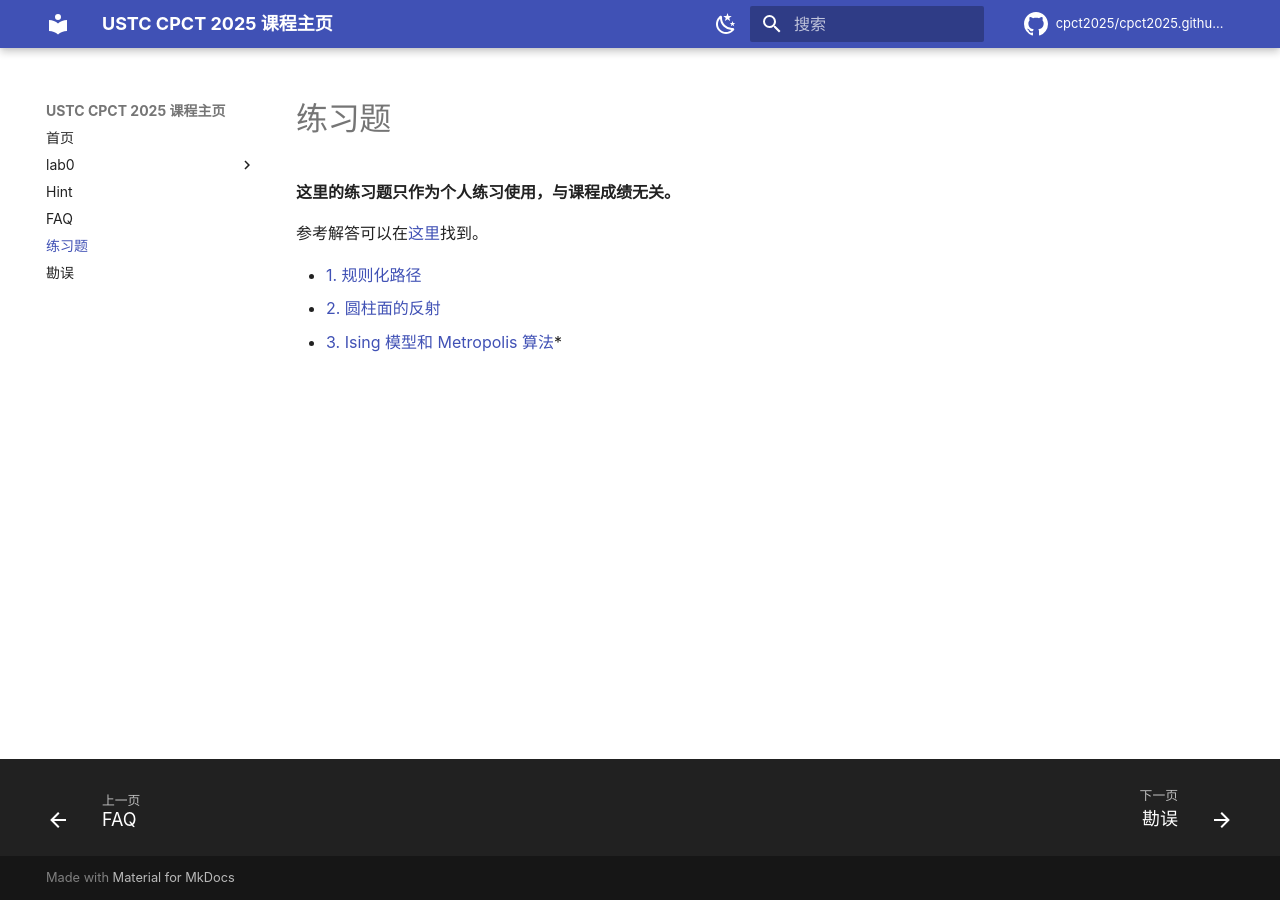
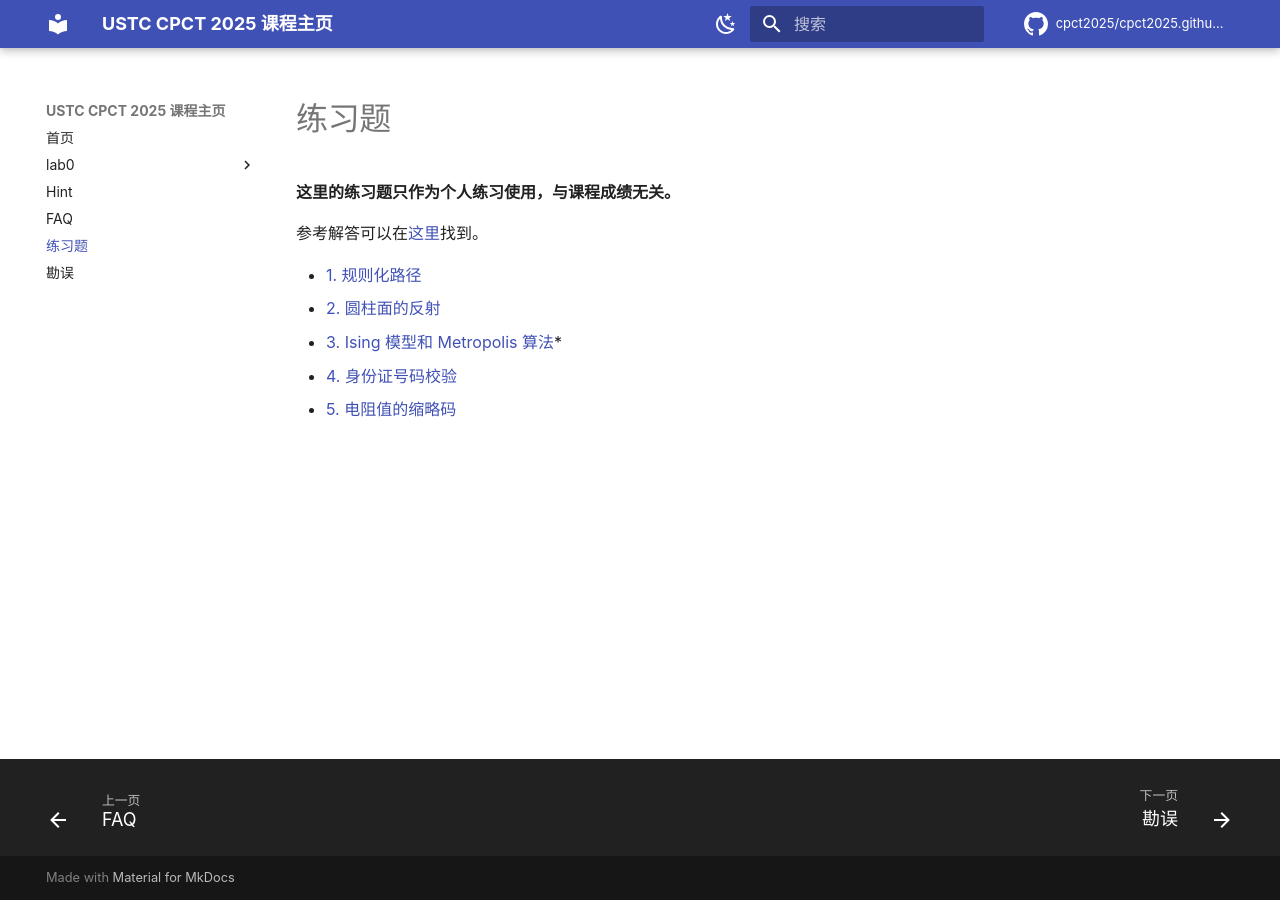
Before and after one commit to cpct2025/cpct2025.github.io, an MkDocs documentation site: the page built from docs/exercise/exercise.md, in a window 1280 px wide. Built offline with MkDocs 1.6.1 and Material for MkDocs 9.7.7, drawn with Linux system fonts in a browser that asks for light colours; comment, search, counter and statistics services are not loaded.

Commit message:
Add new exercises to the exercise list

```diff
--- a/docs/exercise/exercise.md
+++ b/docs/exercise/exercise.md
@@ -7,3 +7,5 @@
 - [1. 规则化路径](1.md)
 - [2. 圆柱面的反射](2.md)
 - [3. Ising 模型和 Metropolis 算法](3.md)\*
+- [4. 身份证号码校验](4.md)
+- [5. 电阻值的缩略码](5.md)
```
